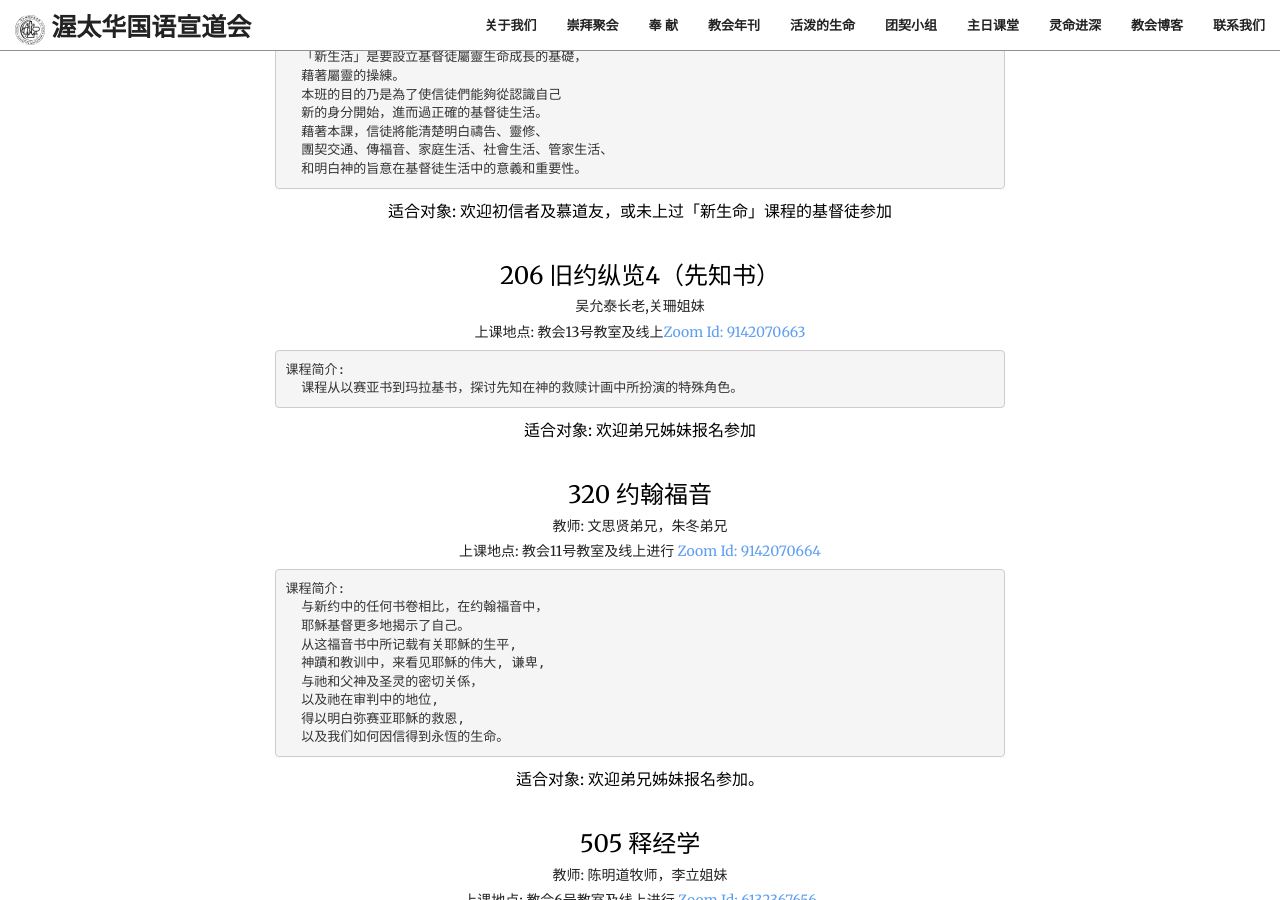
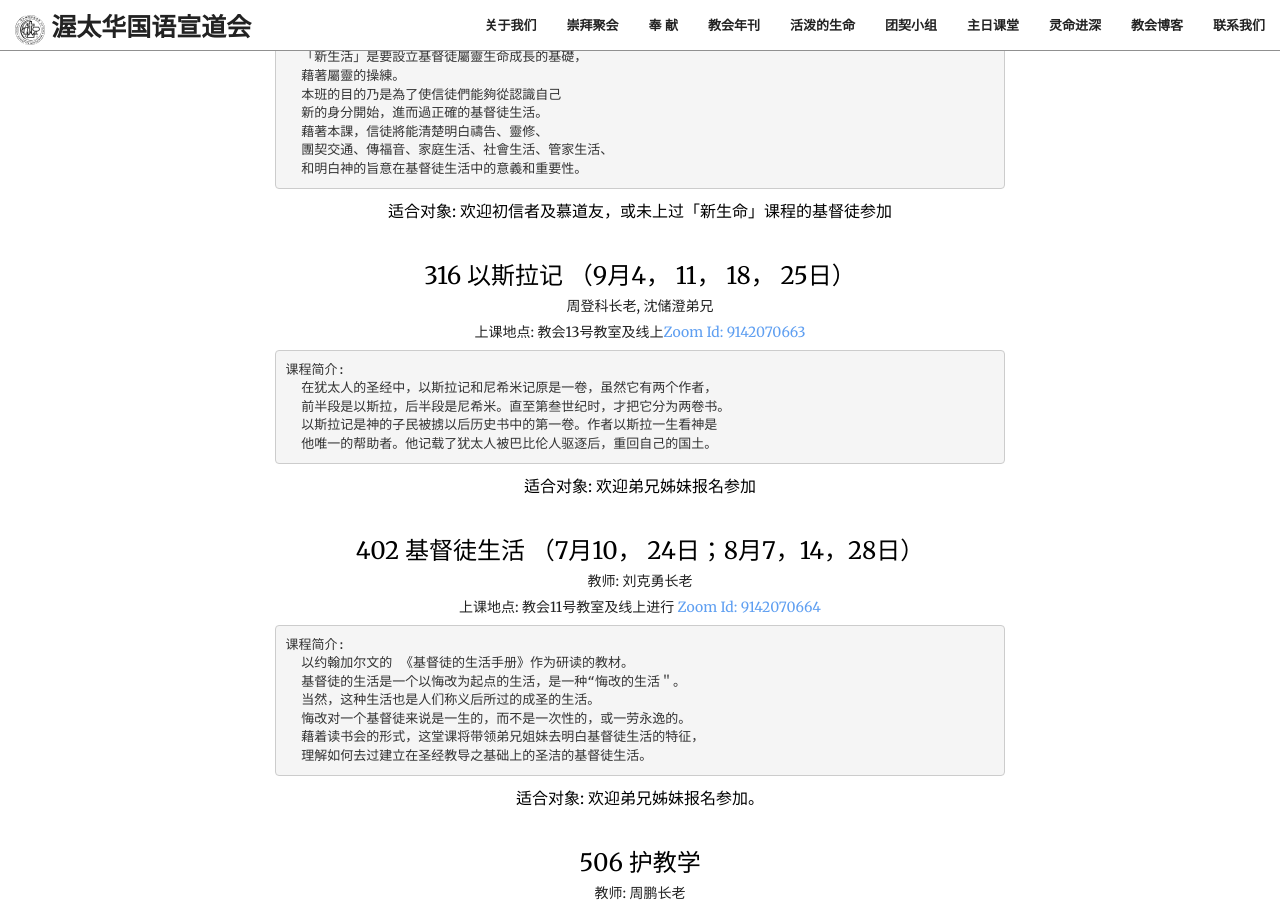
Before and after one commit to JonasYow/ottawaomac, a Jekyll site: the page built from index.html, in a window 1280 px wide and 900 px high, scrolled down 7032 px. Built offline with Jekyll 4.4.1, drawn with Linux system fonts in a browser that asks for light colours; some web fonts are replaced; some of the changed text lies outside the part shown.

Commit message:
3rd season sunday school

```diff
--- a/_data/sundayschool.yaml
+++ b/_data/sundayschool.yaml
@@ -1,6 +1,6 @@
-- title: "102 新生活"
-  teacher: "教师: 兰青道长老，吴建广執事"
-  room: '上课地点: 教会15号教室及线上进行 <a href="https://zoom.us/j/9142070661">Zoom Id: 9142070661</a>'
+- title: "101 新生命"
+  teacher: "教师: 兰青道长老，吴建广弟兄"
+  room: '上课地点: 教会15号教室及线上进行 <a href="https://zoom.us/j/9142070664">Zoom Id: 9142070664</a>'
   content: |
    课程简介:
      本班也是為初信主的弟兄姊妹們所開設的。
@@ -13,37 +13,40 @@
      和明白神的旨意在基督徒生活中的意義和重要性。
   applicable: "适合对象: 欢迎初信者及慕道友，或未上过「新生命」课程的基督徒参加"
 
-- title: "206 旧约纵览4（先知书）"
-  teacher: "吴允泰长老,关珊姐妹"
+- title: "316 以斯拉记 （9月4， 11， 18， 25日）"
+  teacher: "周登科长老, 沈储澄弟兄"
   room: '上课地点: 教会13号教室及线上<a href="https://zoom.us/j/9142070663">Zoom Id: 9142070663</a>'
   content: |
     课程简介:
-      课程从以赛亚书到玛拉基书，探讨先知在神的救赎计画中所扮演的特殊角色。
+      在犹太人的圣经中，以斯拉记和尼希米记原是一卷，虽然它有两个作者，
+      前半段是以斯拉，后半段是尼希米。直至第叁世纪时，才把它分为两卷书。
+      以斯拉记是神的子民被掳以后历史书中的第一卷。作者以斯拉一生看神是
+      他唯一的帮助者。他记载了犹太人被巴比伦人驱逐后，重回自己的国土。
   applicable: "适合对象: 欢迎弟兄姊妹报名参加"
 
-- title: "320 约翰福音"
-  teacher: "教师: 文思贤弟兄，朱冬弟兄"
+- title: "402 基督徒生活 （7月10， 24日；8月7，14，28日）"
+  teacher: "教师: 刘克勇长老"
   room: '上课地点: 教会11号教室及线上进行 <a href="https://us02web.zoom.us/j/9142070664">Zoom Id: 9142070664</a>'
   content: |
     课程简介:
-      与新约中的任何书卷相比，在约翰福音中，
-      耶穌基督更多地揭示了自己。
-      从这福音书中所记载有关耶穌的生平,
-      神蹟和教训中，来看见耶穌的伟大, 谦卑,
-      与祂和父神及圣灵的密切关係，
-      以及祂在审判中的地位,
-      得以明白弥赛亚耶穌的救恩,
-      以及我们如何因信得到永恆的生命。
+      以约翰加尔文的 《基督徒的生活手册》作为研读的教材。
+      基督徒的生活是一个以悔改为起点的生活，是一种“悔改的生活＂。
+      当然，这种生活也是人们称义后所过的成圣的生活。
+      悔改对一个基督徒来说是一生的，而不是一次性的，或一劳永逸的。
+      藉着读书会的形式，这堂课将带领弟兄姐妹去明白基督徒生活的特征，
+      理解如何去过建立在圣经教导之基础上的圣洁的基督徒生活。
   applicable: "适合对象: 欢迎弟兄姊妹报名参加。"
 
-- title: "505 释经学"
-  teacher: "教师: 陈明道牧师，李立姐妹"
-  room: '上课地点: 教会6号教室及线上进行 <a href="https://us02web.zoom.us/j/6132367656">Zoom Id: 6132367656</a>'
+- title: "506 护教学"
+  teacher: "教师: 周鹏长老"
+  room: '上课地点: 教会6号教室及线上进行 <a href="https://us02web.zoom.us/j/9142070661">Zoom Id: 9142070661</a>'
   content: |
     课程简介:
-      本课程以 <十步释经法> (赖若瀚牧师, 圣言资源中心) 一书为教科书,
-      并以赖牧师的12课 DVD 讲解,
-      将归纳法查经中的三大原则 (观察, 解释, 应用) 细分为十个步骤,
-      帮助学员正意解经。本课程讲解及练习并重,
-      请参加学员每周作好练习作业, 并在课堂上参与分享讨论, 以收学习效果。
-  applicable: "适合对象: 本课程适合正在或预备带领成人主日学及小组查经的弟兄姐妹, 及有志深度研经的肢体参加。"
+      基督教的护教学（Apologetics）就是借助说理，替信仰辩护，去除人们的误解，
+      釐清反面的论点，并用人可理解的方式，说明基督教为什麼是可信的、真实的、
+      不自相抵触的，而且是与人有益的，是人类所需要的。
+      本课以“改革宗預設論護教學”为主干，来介绍护教的必要，定义，分类，方法。
+      本课程主要参考范泰爾（Cornelius Van Til）
+      啟示性的“預設論護教學”（Presuppositionalism）
+      和约翰 达勒姆（John Frame）認識論
+  applicable: "适合对象: 欢迎弟兄姊妹报名参加。"
--- a/_includes/sundayschool.html
+++ b/_includes/sundayschool.html
@@ -2,10 +2,10 @@
     <div class="container">
         <div class="row">
             <div class="col-lg-12 text-center">
-                <h2 class="section-heading filtered"><strong>2022年第2季 (4月~6月)  中文成人主日学</strong></h2>
-                <h4>上课时间： 4月3日~6月26日, 每主日上午 9~10奌</h4>
+                <h2 class="section-heading filtered"><strong>2022年第3季 (7月~9月)  中文成人主日学</strong></h2>
+                <h4>上课时间： 7月3日~9月25日, 每主日上午 9~10奌</h4>
                 <hr class="primary">
-                <p>OMAC 2022 第2季主日学 <a href="https://forms.gle/CtJXCscy9eUih5VQ8">报名表</a></p>
+                <p>OMAC 2022 第3季主日学 <a href="https://forms.gle/5sTu52rJh2fwU8dB7">报名表</a></p>
             </div>
         </div>
     </div>
```
